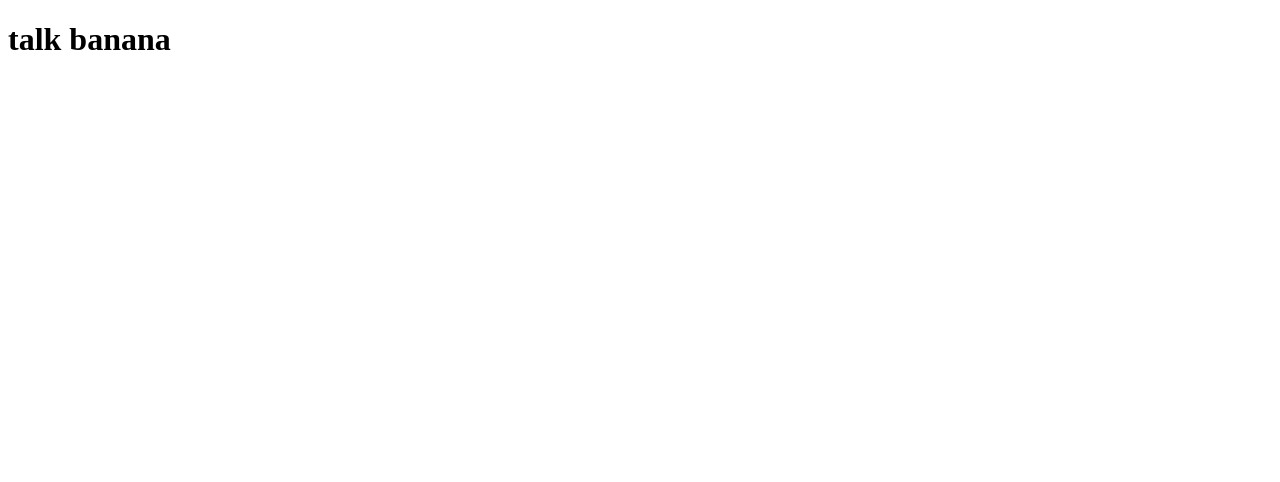
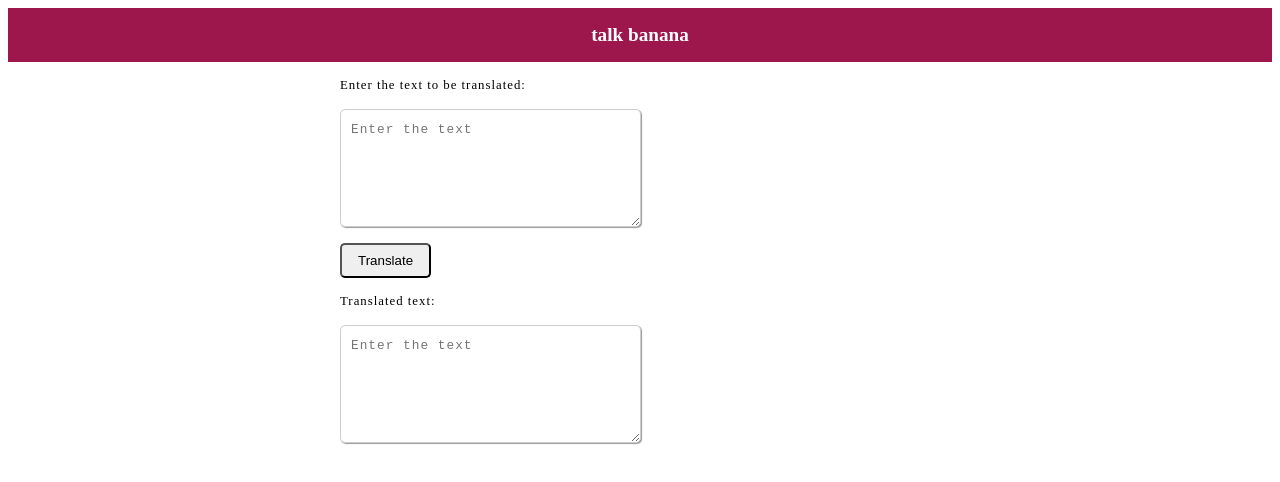
Before and after one commit to mritunjaysharma394/bananaTalks, a plain HTML site: page index.html in a window 1280 px wide. Drawn offline with Linux system fonts and the light colour scheme.

Commit message:
basic skeleton and styling ready

```diff
--- /dev/null
+++ b/app.js
@@ -0,0 +1 @@
+console.log("hello, world!")
--- a/index.html
+++ b/index.html
@@ -1,11 +1,23 @@
 <!DOCTYPE html>
 <html lang="en">
+
 <head>
     <meta charset="UTF-8">
     <meta name="viewport" content="width=device-width, initial-scale=1.0">
     <title>Banana Speaks</title>
+    <link href="styles.css" rel="stylesheet" />
 </head>
+
 <body>
-    <h1>talk banana</h1>
+    <nav class="navigation container">
+        <div class="nav-band"> talk banana </div> </nav>
+    <div class="container-center">
+        <label for="inputTxt"> Enter the text to be translated:</label>
+        <span style="text-align: center;"><textarea id="inputTxt" name="inputTxt" rows="5" cols="33" placeholder="Enter the text"></textarea></span>
+        <button id="btn"> Translate </button>
+        <label for="inputTxt"> Translated text:</label>
+        <span style="text-align: center;"><textarea id="inputTxt" name="inputTxt" rows="5" cols="33" placeholder="Enter the text"></textarea></span>
+    </div>
 </body>
+
 </html>
--- /dev/null
+++ b/styles.css
@@ -0,0 +1,66 @@
+:root {
+    --primary-color: #9D174D;
+}
+
+/** container **/
+
+.container {
+    padding: 0rem 1rem;
+}
+
+.container-center {
+    max-width: 600px;
+    margin: auto;
+}
+
+/**navigation **/
+.navigation {
+    background-color: var(--primary-color);
+    padding: 1rem;
+    color: white;
+}
+
+.nav-band {
+    font-size: larger;
+    font-weight: bolder;
+    text-align: center;
+}
+
+/** textarea **/
+label,textarea {
+    display: block;
+    margin-top: 1rem;
+    margin-bottom: 1rem;
+    font-size: .8rem;
+    letter-spacing: 1px;
+}
+
+textarea {
+    border: 1px solid #ccc;
+    border-radius: 5px;
+    line-height: 1.5;
+    padding: 10px;
+    box-shadow: 1px 1px 1px #999;
+}
+
+/** button **/
+button {
+    display: block;
+    padding: 0.5rem 1rem;
+    margin-top: 1rem;
+    border-radius: 5px;
+
+    /* width: 8rem; */
+    cursor: pointer;
+
+}
+
+
+@media only screen and (max-width: 768px) {
+
+    textarea {
+        max-width: 100%;
+    }
+
+
+}
```
